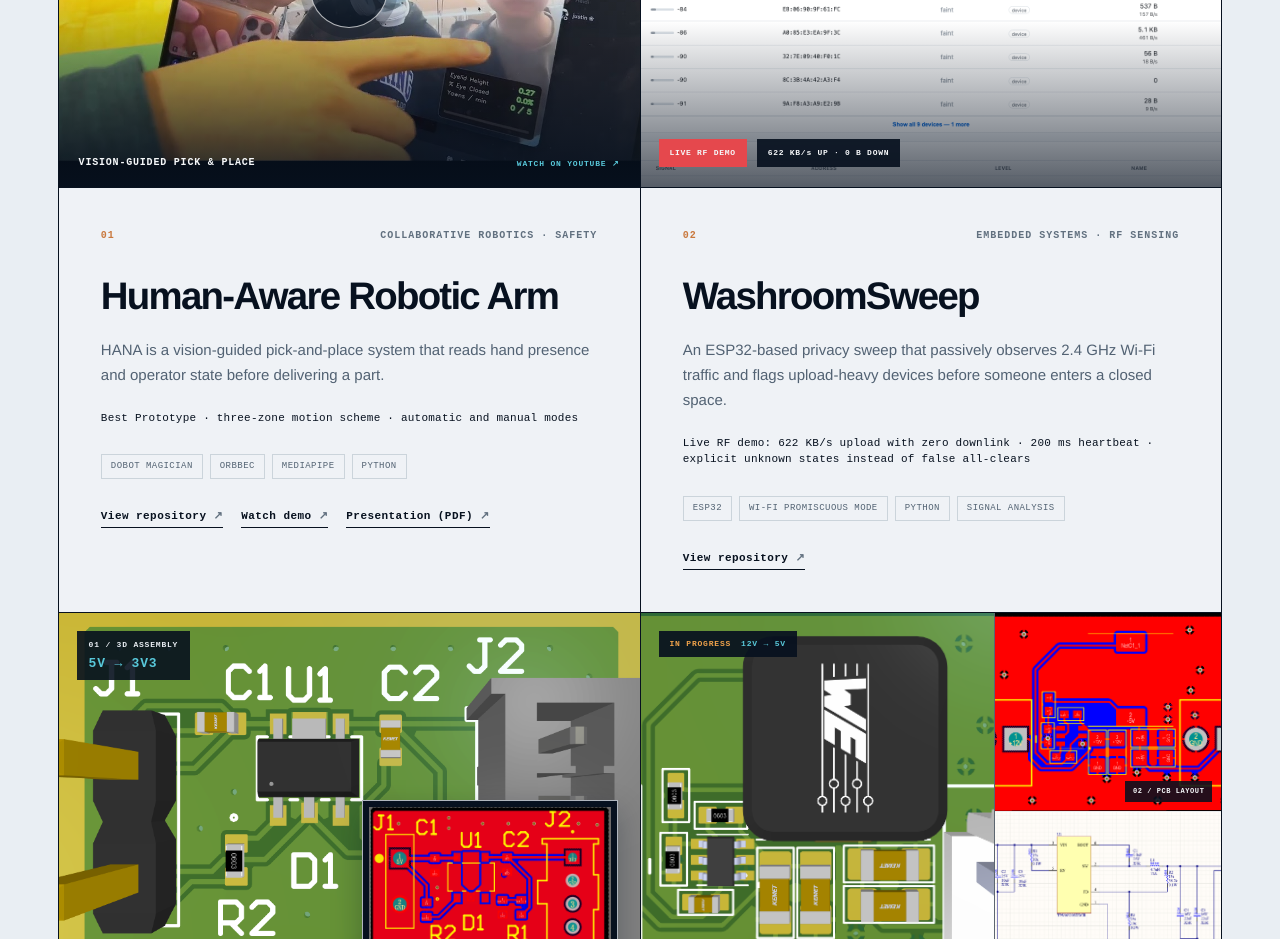
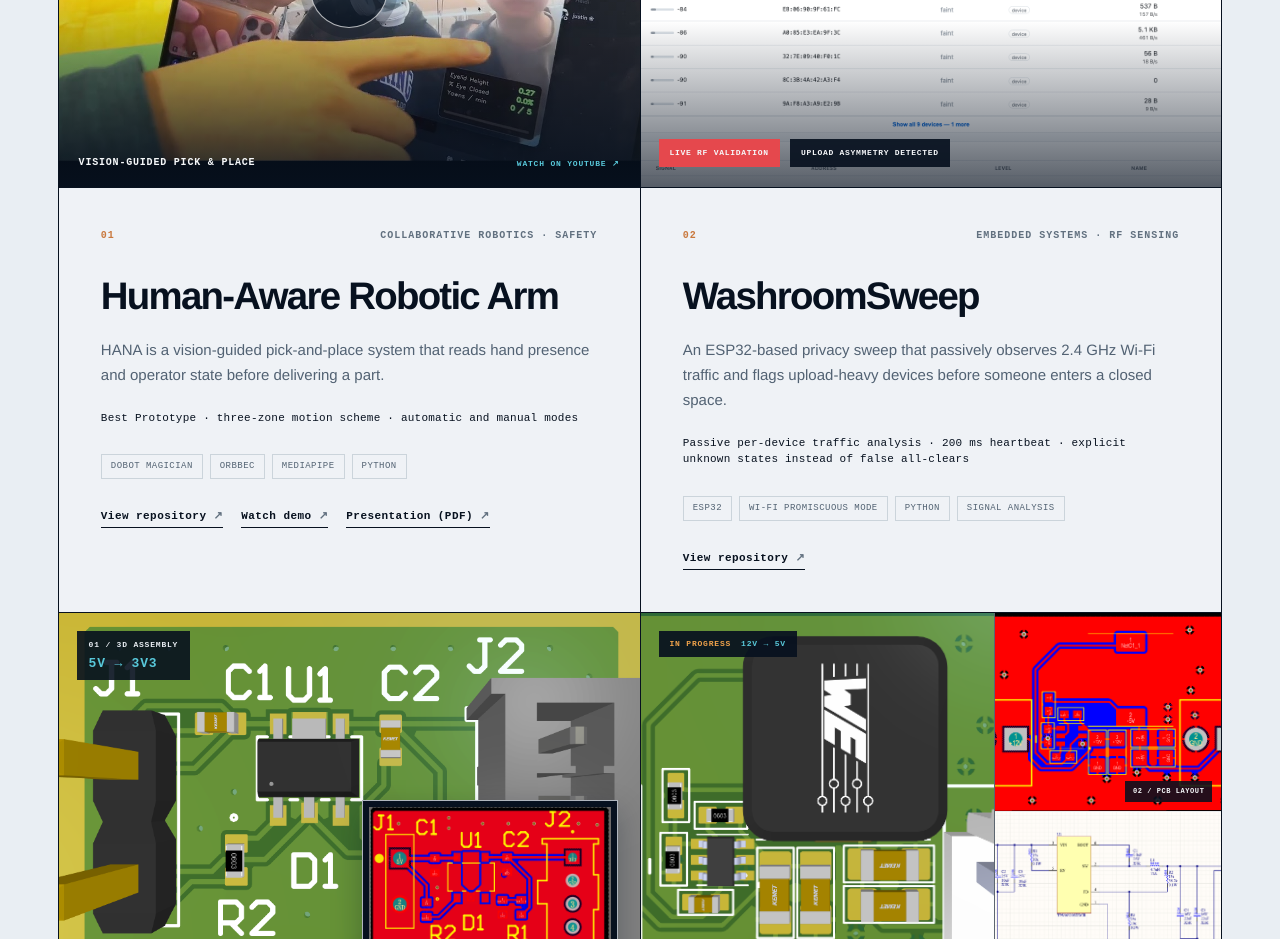
Before and after one commit to DavidWang1231/portfolio, a Next.js app: page / in a window 1280 px wide. Shown: the part 1560-2499 px from the top of the page. Built offline with nearby package versions, Linux system fonts and the light colour scheme.

Commit message:
Refine WashroomSweep validation copy

```diff
--- a/app/page.tsx
+++ b/app/page.tsx
@@ -26,7 +26,7 @@ const projects = [
     summary:
       "An ESP32-based privacy sweep that passively observes 2.4 GHz Wi-Fi traffic and flags upload-heavy devices before someone enters a closed space.",
     proof:
-      "Live RF demo: 622 KB/s upload with zero downlink · 200 ms heartbeat · explicit unknown states instead of false all-clears",
+      "Passive per-device traffic analysis · 200 ms heartbeat · explicit unknown states instead of false all-clears",
     tags: ["ESP32", "Wi-Fi Promiscuous Mode", "Python", "Signal Analysis"],
     visual: "sweep",
     github: "https://github.com/DavidWang1231/WashroomSweep",
@@ -350,8 +350,8 @@ function ProjectVisual({
         />
         <span className="sweep-label">ESP32 / PASSIVE 2.4 GHz WI-FI</span>
         <figcaption>
-          <strong>LIVE RF DEMO</strong>
-          <span>622 KB/s UP · 0 B DOWN</span>
+          <strong>LIVE RF VALIDATION</strong>
+          <span>UPLOAD ASYMMETRY DETECTED</span>
         </figcaption>
       </figure>
     );
```
